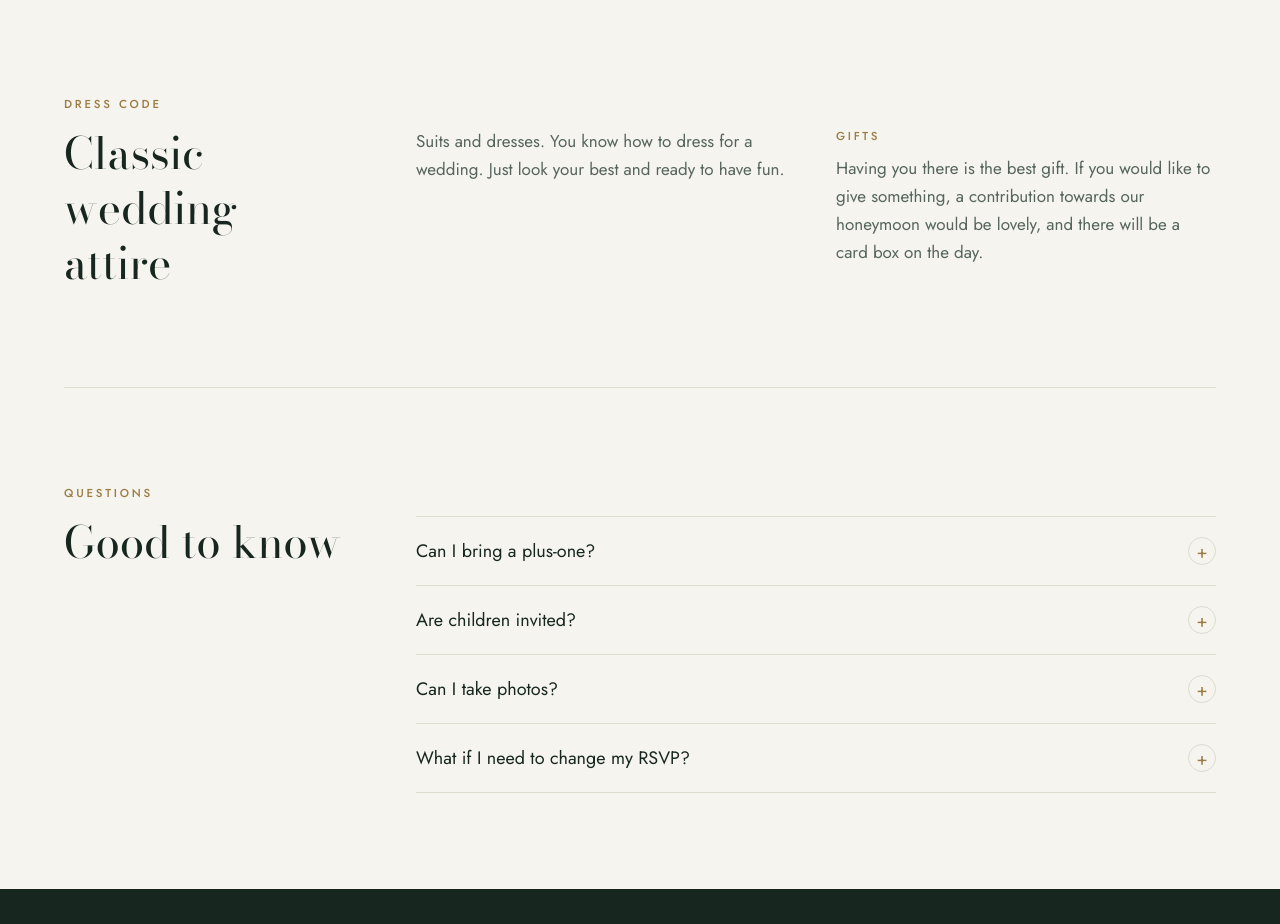
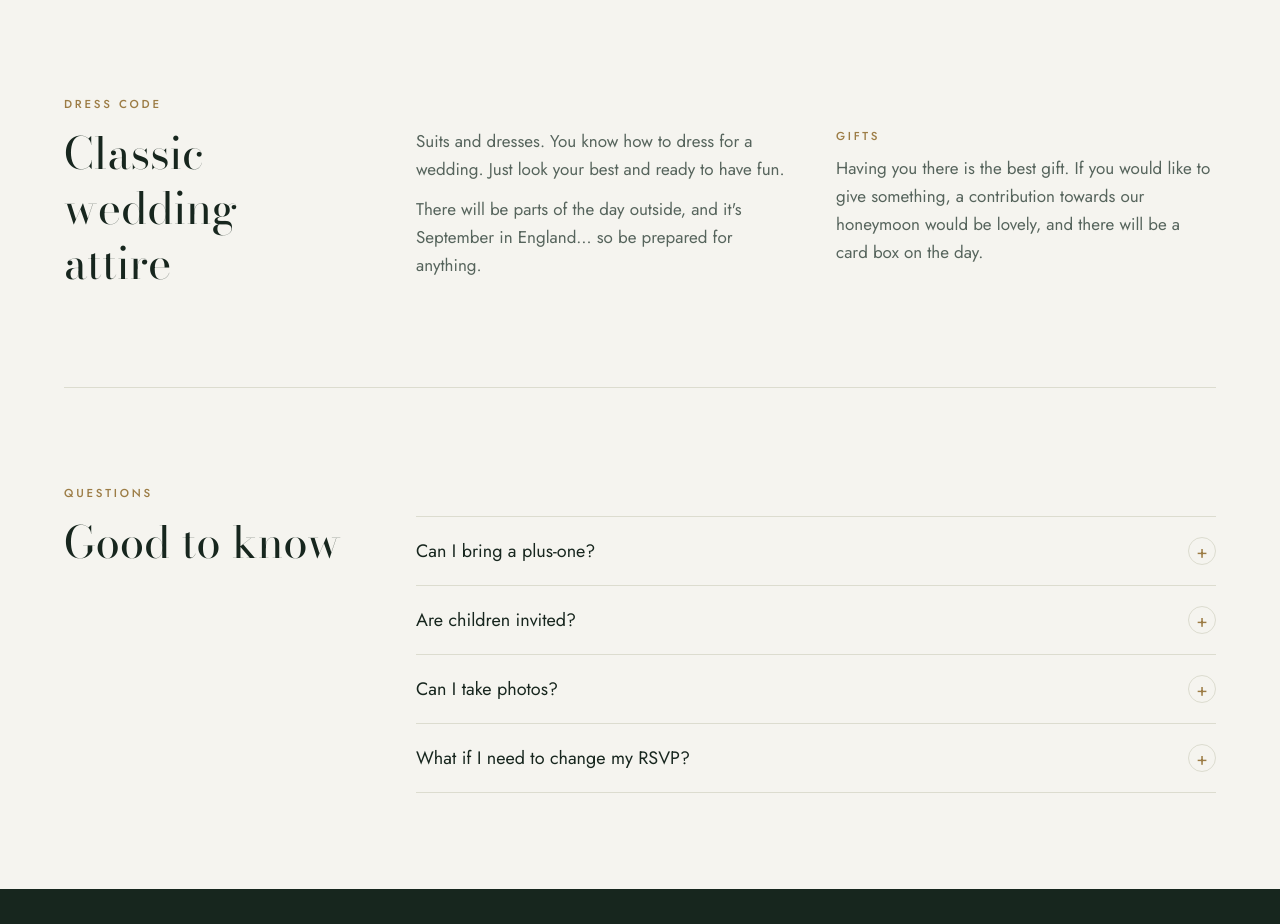
Before and after one commit to jamieharper0798/Apps, a React (Vite) app in the folder wedding/: page / in a window 1280 px wide. Shown: the part 2820-3744 px from the top of the page. Built offline with nearby package versions, Linux system fonts and the light colour scheme.

Commit message:
Add weather note to wedding dress code
Co-Authored-By: Claude Opus 5.5 <noreply@anthropic.com>
Claude-Session: https://claude.ai/code/session_01EmRaiQFBuzG894yJQhP3g3

```diff
--- a/wedding/src/App.tsx
+++ b/wedding/src/App.tsx
@@ -225,7 +225,13 @@ function Site() {
 
         <Section id="dress" eyebrow="Dress code" title={wedding.dressCode.title}>
           <div className="grid gap-10 md:grid-cols-2">
-            <p className="text-ink-soft">{wedding.dressCode.body}</p>
+            <div className="grid content-start gap-3">
+              {wedding.dressCode.body.split('\n\n').map((para) => (
+                <p key={para} className="text-ink-soft">
+                  {para}
+                </p>
+              ))}
+            </div>
             <div>
               <p className="eyebrow">Gifts</p>
               <p className="mt-2 text-ink-soft">{wedding.gifts}</p>
--- a/wedding/src/wedding.ts
+++ b/wedding/src/wedding.ts
@@ -40,7 +40,7 @@ export const wedding = {
 
   dressCode: {
     title: 'Classic wedding attire',
-    body: 'Suits and dresses. You know how to dress for a wedding. Just look your best and ready to have fun.',
+    body: "Suits and dresses. You know how to dress for a wedding. Just look your best and ready to have fun.\n\nThere will be parts of the day outside, and it's September in England… so be prepared for anything.",
   },
 
   gifts:
```
